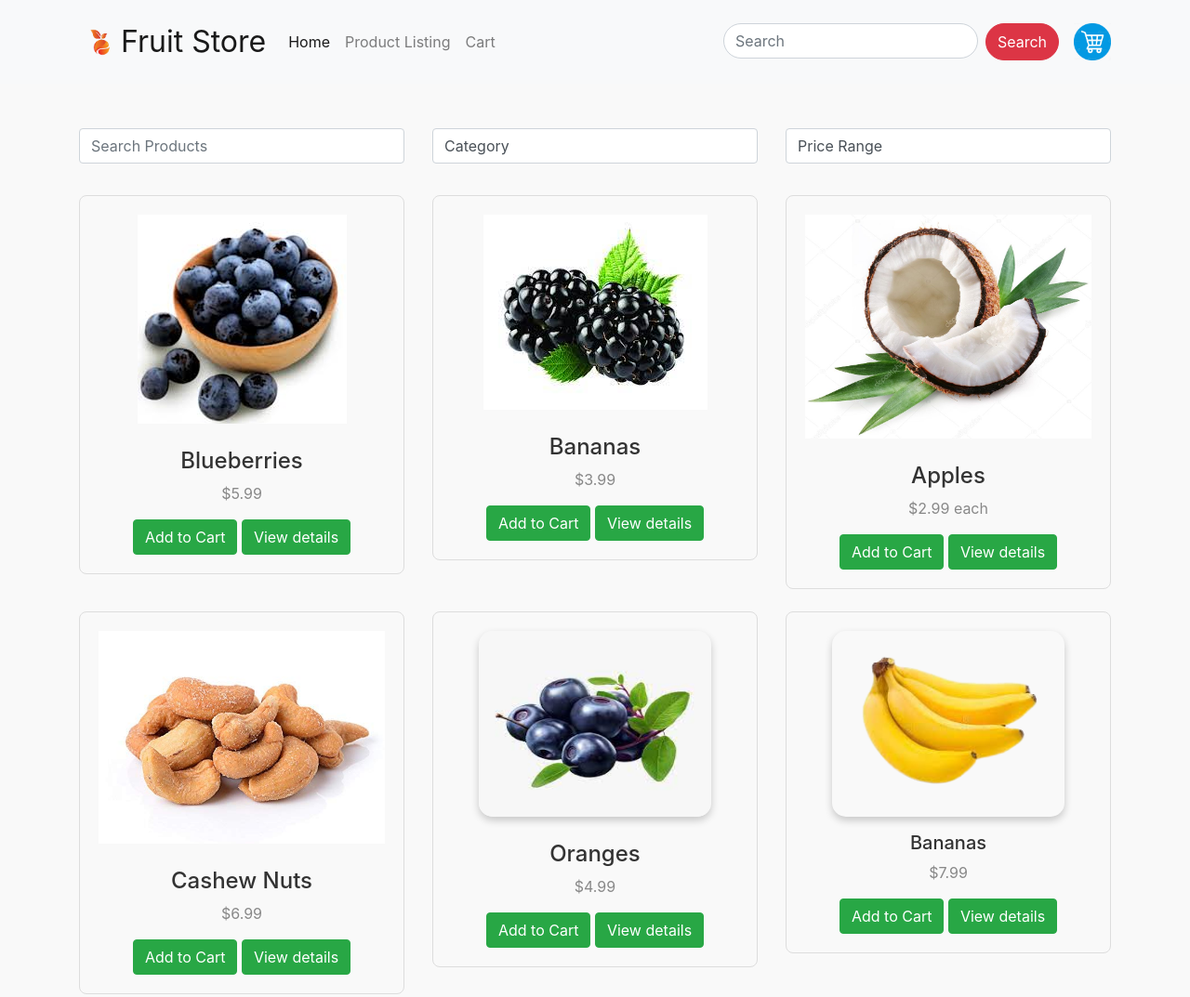
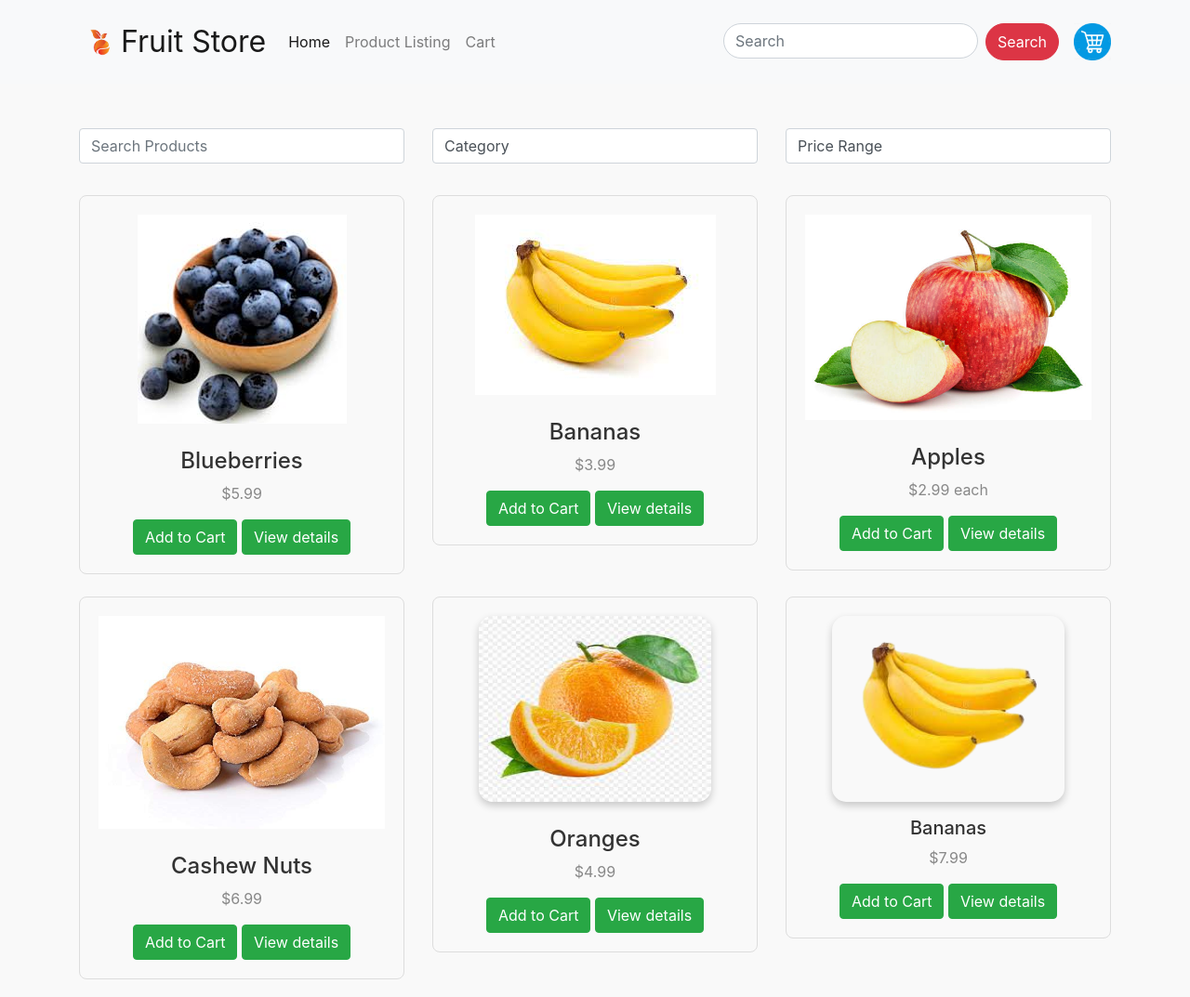
Before and after one commit to chengorehema/FruitStore, a plain HTML site: page product-listing.html in a window 1280 px wide. Shown: the top 1073 px of the page at 93% size. Drawn offline with nearby package versions, Linux system fonts and the light colour scheme.

Commit message:
add changes

```diff
--- a/product-listing.html
+++ b/product-listing.html
@@ -83,7 +83,7 @@
             <!-- Product Item 2 -->
             <div class="col-md-4 mb-4">
                 <div class="product-card text-center">
-                    <img src="img/berry.jpeg" class="img-fluid category-image mb-3" alt="Berries">
+                    <img src="img/banana1.jpeg" class="img-fluid category-image mb-3" alt="Berries">
                     <h4>Bananas</h4>
                     <p>$3.99</p>
                     <div>
@@ -95,7 +95,7 @@
             <!-- Product Item 3 -->
             <div class="col-md-4 mb-4">
                 <div class="product-card text-center">
-                    <img src="img/coconut.jpg" class="img-fluid category-image mb-3" alt="Tropical Fruits">
+                    <img src="img/apple.jpg" class="img-fluid category-image mb-3" alt="Tropical Fruits">
                     <h4>Apples</h4>
                     <p>$2.99 each</p>
                     <div>
@@ -119,7 +119,7 @@
             <!-- Product Item 5 -->
             <div class="col-md-4 mb-4">
                 <div class="product-card text-center">
-                    <img src="img/blueberry.jpeg" class="img-fluid mb-3 product-image" alt="Product 1">
+                    <img src="img/orange.jpeg" class="img-fluid mb-3 product-image" alt="Product 1">
                     <h4>Oranges</h4>
                     <p>$4.99</p>
                     <div>
```
